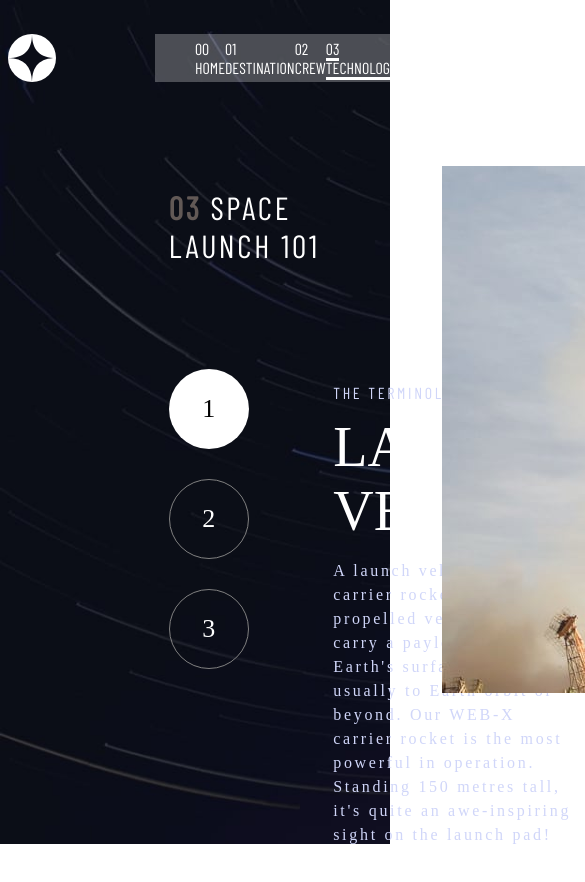
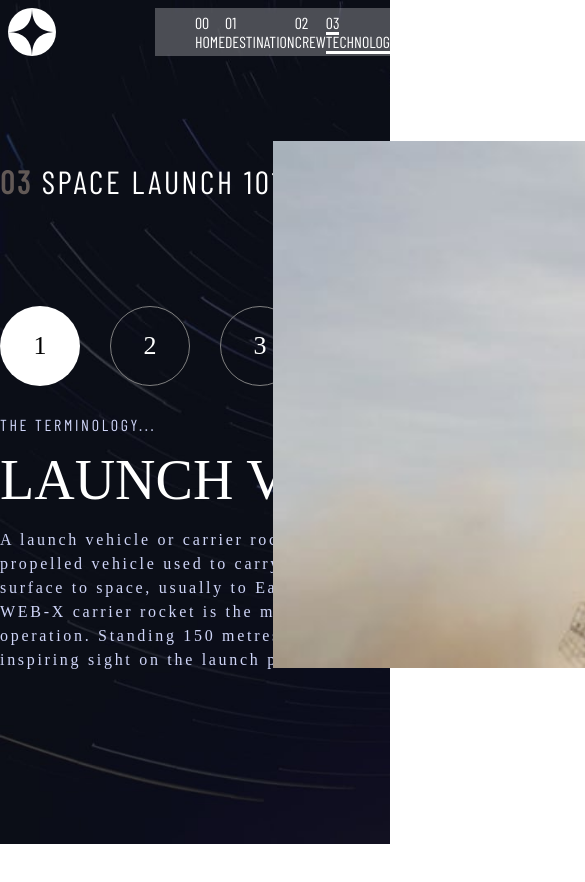
Before and after one commit to GYauck/space-tourism, a React (Create React App) app: page /technology in a window 390 px wide. Shown: the top 882 px of the page, 585 px wide, since content can reach past the window. Before the commit the page ends 847 px from the top, so only its background shows below. Built offline with nearby package versions, Linux system fonts and the light colour scheme; a web font is replaced by a local one.

Commit message:
making responsive WIP2 swap LandscapeImg

```diff
--- a/src/Components/Navbar/navbar.css
+++ b/src/Components/Navbar/navbar.css
@@ -50,6 +50,10 @@ hr {
 /* Responsive  */
 
 @media only screen and (max-width: 1024px) {
+  .navContainer {
+    padding-top: 1vh;
+  }
+
   hr {
     display: none;
   }
--- a/src/Pages/Crew/crew.module.css
+++ b/src/Pages/Crew/crew.module.css
@@ -108,8 +108,10 @@
   .fullContainer {
     display: flex;
     flex-direction: column;
+    width: 100%;
     align-items: center;
     top: 0;
+
   }
 
   .leftContainer {
@@ -120,6 +122,7 @@
   }
 
   .title {
+    font-size: 26px;
     margin-right: 400px;
     width: 300px;
   }
@@ -128,22 +131,30 @@
     margin-left: 10px;
   }
 
-  .name {
-    text-align: center;
-    width: 80vw;
-  }
-
   .role {
+    font-size: 26px;
     margin: 0;
   }
 
+  .name {
+    font-size: 36px;
+    text-align: center;
+    width: 40vw;
+  }
+
+  .bio {
+    width: 350px;
+  }
+
   .rightContainer {
-    width: 457px;
-    height: 572px;
+    width:50%;
+    height: 50%;
     bottom: 0;
     position: fixed;
 
   }
+
+
 
 }
 
--- a/src/Pages/Technology/Technology.jsx
+++ b/src/Pages/Technology/Technology.jsx
@@ -1,4 +1,4 @@
-import React, { useState } from "react";
+import React, { useEffect, useState } from "react";
 import Navbar from "../../Components/Navbar/Navbar";
 import style from "./technology.module.css";
 import data from "../../data.json";
@@ -8,6 +8,20 @@ const Technology = () => {
   const [value, setValue] = useState(0);
   const [isActive, setActive] = useState(0);
   const { name, images, description } = technology[value];
+  const [isSmallScreen, setIsSmallScreen] = useState(false);
+
+  useEffect(() => {
+    const mq = window.matchMedia("(max-width: 1024px)");
+    setIsSmallScreen(mq.matches);
+    mq.addEventListener("change", (e) => {
+      setIsSmallScreen(e.matches);
+    });
+    return () => {
+      mq.removeEventListener("change", (e) => {
+        setIsSmallScreen(e.matches);
+      });
+    };
+  }, []);
 
   const handleClick = (event) => {
     event.preventDefault();
@@ -51,7 +65,11 @@ const Technology = () => {
           </div>
         </div>
         <div className={style.rightContainer}>
-          <img src={images.portrait} alt="TechnologyImg" />
+          {isSmallScreen ? (
+            <img src={images.landscape} alt="TechnologyImg" />
+          ) : (
+            <img src={images.portrait} alt="TechnologyImg" />
+          )}
         </div>
       </div>
     </div>
--- a/src/Pages/Technology/technology.module.css
+++ b/src/Pages/Technology/technology.module.css
@@ -117,3 +117,58 @@
   display: flex;
   margin-left: 20vw;
 }
+
+
+/* Responsive  */
+
+/* Tablets  */
+@media only screen and (max-width: 1024px) {
+  .background {
+    background-image: url("/src/assets/technology/background-technology-tablet.jpg");
+    background-repeat: no-repeat;
+    background-size: cover;
+    height: 100vh;
+  }
+
+  .fullContainer {
+    height: 100%;
+  }
+
+  .leftContainer {
+    display: flex;
+    margin: 0;
+    flex-direction: column;
+  }
+
+  .title {
+    margin-right: 900px;
+    width: 300px;
+  }
+
+  .ulNav {
+    flex-direction: row;
+  }
+
+  .ulAndContent {
+    flex-direction: column;
+  }
+
+  .nameAndDescriptionContainer {
+    margin: 0;
+  }
+
+  .description {
+    width: 500px;
+  }
+
+  :root {
+    --image-url: {images.landscape}
+  }
+
+
+
+}
+
+/* Phones  */
+@media only screen and (max-width: 480px) {
+}
```
